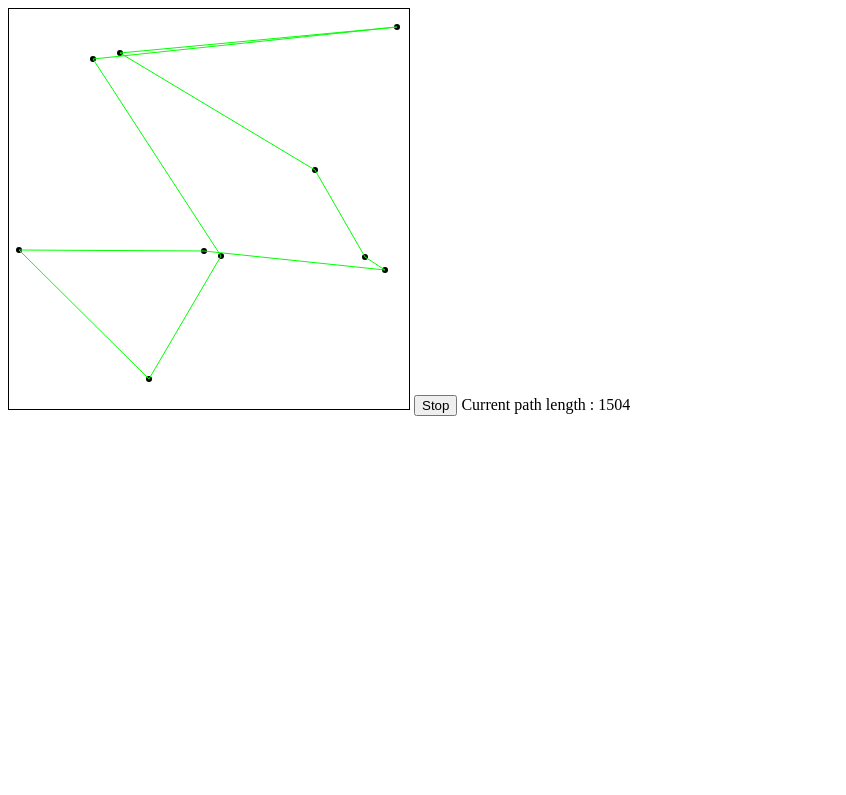
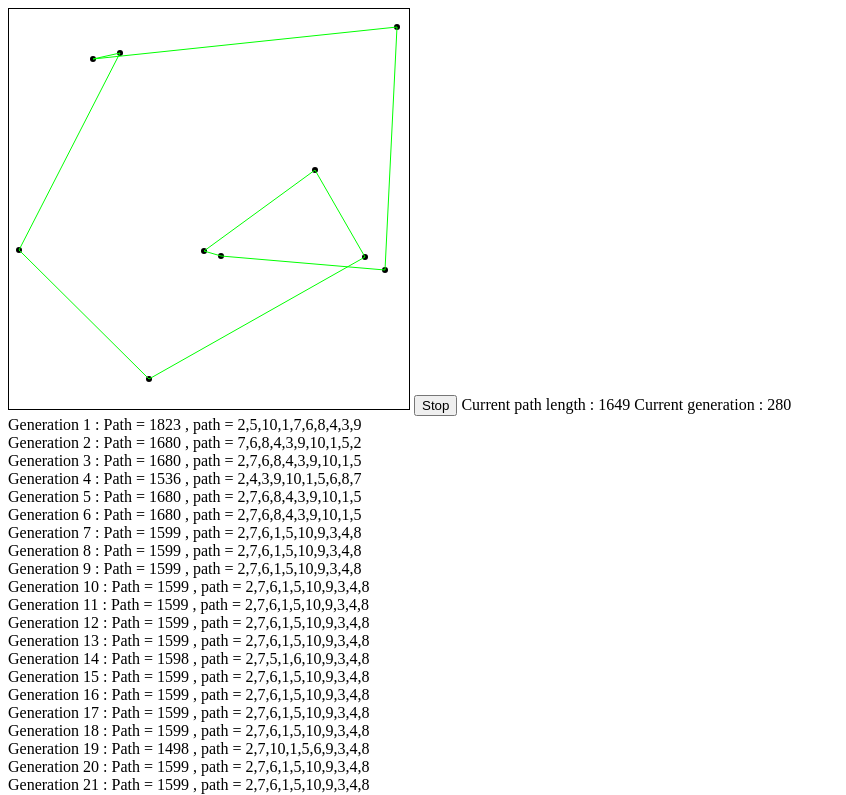
Before and after one commit to FantaSteex/travelling-salesman-problem, a plain HTML site: page index.html in a window 1280 px wide. Both pictures are taken after a click on the button "Start". Shown: the top 795 px of the page, without its empty margins (0-846 px from the left). Drawn offline with Linux system fonts and the light colour scheme.

Commit message:
Improved interface and crossing method

```diff
--- a/index.html
+++ b/index.html
@@ -9,5 +9,7 @@
 		<canvas id="canvas" width="400" height="400"></canvas>
 		<button id="start">Start</button>
 		<span>Current path length : </span><span id="bestPath"></span>
-    </body>
+		<span>Current generation : </span><span id="generation"></span>
+		<div id="recap"></div>
+	</body>
 </html>
--- a/js/algo.js
+++ b/js/algo.js
@@ -1,5 +1,5 @@
 var PROBA_CROSSING = 0.8725;	// Probability of crossing parents for generating children
-var PROBA_MUTATE = 0.01;	// Probability of mutating the newly generated chromosome
+var PROBA_MUTATE = 0.05;	// Probability of mutating the newly generated chromosome
 var POPULATION_SIZE = 20;
 var sumOfAllFitness = 0;	// Updated by evaluateEveryFitness()
 var wheel = [];
@@ -143,59 +143,137 @@ function rankGeneration() {
 }
 
 function crossing(chromosome1, chromosome2) {
-	//console.log("--------CROSSING");
-	//console.log(chromosome1, chromosome2);
-	var currentChromosome = chromosome1.slice(0), otherChromosome = chromosome2.slice(0);
+	/*console.log("CROSSING");
+	console.log("c1, c2", chromosome1, chromosome2);*/
+	if(Math.random() <= PROBA_CROSSING) {
+		var currentChromosome = chromosome1.slice(0); // Can be exchanged with otherChromosome at every crossing point
+		var otherChromosome = chromosome2.slice(0);
 		var currentNode;
 		var solution = [], availableNodes = chromosome1.slice(0);
 		var stayingValue, crossingValue;
 
-	solution.push(currentChromosome[0]);
+		solution.push(currentChromosome[0]);	// Adding the starting node to the solution
 		if(availableNodes.length > 0)
-		availableNodes.splice(availableNodes.indexOf(currentChromosome[0]), 1);
+			availableNodes.splice(availableNodes.indexOf(currentChromosome[0]), 1);	// Remove starting point from available nodes
+
+		currentNode = currentChromosome[0];
+
+		// Loop on each gene of the chromosome
+		for(var i = 0 ; i < chromosome1.length - 1 ; i++) {
+			// currentNode = currentChromosome[i];	// Current gene
 
 
-	for(var i = 0 ; i < chromosome1.length - 1 ; i++) {
-		currentNode = currentChromosome[i];
+			// If currentNode isn't the last gene of currentChromosome's array
+			if(currentChromosome[currentChromosome.length-1] != currentNode)
+				stayingValue = currentChromosome[currentChromosome.indexOf(currentNode) + 1];	// Value will be the gene on the next index
+			else
+				stayingValue = currentChromosome[0];	// Value will be the starting node of the path : the first index of the chromosome
 
-
-		if(currentChromosome[currentChromosome.length-1] != currentNode)
-			stayingValue = currentChromosome[i+1];
-		else
-			stayingValue = currentChromosome[0];
-
-		if(otherChromosome[otherChromosome.length-1] != currentNode)	// currentNode not the last value in otherChromosome
+			// Same as above, but for the other chromosome
+			if(otherChromosome[otherChromosome.length-1] != currentNode)
 				crossingValue = otherChromosome[otherChromosome.indexOf(currentNode) + 1];
 			else
 				crossingValue = otherChromosome[0];
 
+			//console.log(currentNode, currentChromosome, otherChromosome, stayingValue, crossingValue);
+			//console.log(currentNode, stayingValue, crossingValue);
 
-		//console.log(currentNode, stayingValue, crossingValue);
-		if(Math.random() < PROBA_CROSSING) {	// Crossing
 
+			if(!solution.includes(crossingValue) && !solution.includes(stayingValue)) {
+				//console.log("Both");
+				if(Math.random() < PROBA_CROSSING) { // Crossing
 					currentNode = crossingValue;
-			currentChromosome = (currentChromosome == chromosome1 ? chromosome2:chromosome1);
-		} else {	// No crossing
+					if(currentChromosome.equals(chromosome1)) {
+						//console.log("Equals", currentChromosome, chromosome1, chromosome2);
+						currentChromosome = chromosome2.slice(0);
+						otherChromosome = chromosome1.slice(0);
+						//console.log("Equals", currentChromosome, chromosome1, chromosome2);
+					} else {
+						//console.log("Not equals", currentChromosome, chromosome1, chromosome2);
+						currentChromosome = chromosome1.slice(0);
+						otherChromosome = chromosome2.slice(0);
+						//console.log("Not equals", currentChromosome, chromosome1, chromosome2);
+					}
+				} else {
 					currentNode = stayingValue;
 				}
+			} else if(!solution.includes(crossingValue)) {
+				//console.log("crossing");
+				currentNode = crossingValue;
+				if(currentChromosome.equals(chromosome1)) {
+					//console.log("Equals", currentChromosome, chromosome1, chromosome2);
+					currentChromosome = chromosome2.slice(0);
+					otherChromosome = chromosome1.slice(0);
+					//console.log("Equals", currentChromosome, chromosome1, chromosome2);
+				} else {
+					//console.log("Not equals", currentChromosome, chromosome1, chromosome2);
+					currentChromosome = chromosome1.slice(0);
+					otherChromosome = chromosome2.slice(0);
+					//console.log("Not equals", currentChromosome, chromosome1, chromosome2);
+				}
+			} else if(!solution.includes(stayingValue)) {
+				//console.log("Stay");
+				currentNode = stayingValue;
+			} else {
+				//console.log("Rand");
+				currentNode = (availableNodes.length == 1 ? availableNodes[0]:availableNodes[randomInt(0, availableNodes.length - 1)]);	// Randomly choosing a node in the available ones
+			}
 
-		//console.log(currentNode, availableNodes);
 
-		if(solution.includes(currentNode)) {
-			var n = (availableNodes.length == 1 ? availableNodes[0]:availableNodes[randomInt(0, availableNodes.length - 1)])
-			solution.push(n);
-			if(availableNodes.length > 0)
-				availableNodes.splice(availableNodes.indexOf(n), 1);
+			/*if(Math.random() < PROBA_CROSSING) {	// Crossing : TODO PAR BESTFITNESS
+				//console.log("cross");
+				if(solution.includes(crossingValue)) {
+					if(solution.includes(stayingValue)) {
+						console.log("rand");
+						currentNode = (availableNodes.length == 1 ? availableNodes[0]:availableNodes[randomInt(0, availableNodes.length - 1)]);	// Randomly choosing a node in the available ones
+					} else {
+						console.log("staying");
+						currentNode = stayingValue;
 					}
-		else {
+				} else {
+					currentNode = crossingValue;
+					// Adjusting the current and other chromosome for the next genes
+					if(currentChromosome.equals(chromosome1)) {
+						console.log("Equals", currentChromosome, chromosome1, chromosome2);
+						currentChromosome = chromosome2.slice(0);
+						otherChromosome = chromosome1.slice(0);
+						console.log("Equals", currentChromosome, chromosome1, chromosome2);
+					} else {
+						console.log("Not equals", currentChromosome, chromosome1, chromosome2);
+						currentChromosome = chromosome1.slice(0);
+						otherChromosome = chromosome2.slice(0);
+						console.log("Not equals", currentChromosome, chromosome1, chromosome2);
+					}
+				}
+			} else {	// No crossing
+				//console.log("no cross");
+				if(solution.includes(stayingValue)) {
+					currentNode = (availableNodes.length == 1 ? availableNodes[0]:availableNodes[randomInt(0, availableNodes.length - 1)]);	// Randomly choosing a node in the available ones
+				} else {
+					currentNode = stayingValue;
+				}
+			}*/
+
+			//console.log(currentNode, solution, availableNodes);
+
+
+			/*if(solution.includes(currentNode)) {	// Chosen node is already in the solution we are building
+				//console.log("includes");
+				currentNode = (availableNodes.length == 1 ? availableNodes[0]:availableNodes[randomInt(0, availableNodes.length - 1)]);	// Randomly choosing a node in the available ones
+			}*/
+
 			solution.push(currentNode);
 			if(availableNodes.length > 0)
 				availableNodes.splice(availableNodes.indexOf(currentNode), 1);
+
 		}
-		//console.log(solution);
+		//console.log("Solution : ", solution);
+		return solution;
+
+	} else {
+		//console.log("Solution (no cross) : ", chromosome1);
+		return chromosome1;
 	}
-
-	return solution;
 }
 
 function mutate(chromosome) {
@@ -213,7 +291,7 @@ function mutate(chromosome) {
 		//console.log(chromosome[rand], newValue, chromosome.indexOf(newValue), toMutate);
 		chromosome[chromosome.indexOf(newValue)] = toMutate;
 		chromosome[rand] = newValue;
-		//console.log(chromosome);
+		console.log(chromosome);
 	}
 }
 
--- a/js/main.js
+++ b/js/main.js
@@ -12,6 +12,7 @@ var newPopulation = [];
 var bestPath = 0;
 var oldBestPathsLength = [];
 var speed = 10;
+var generation = 1;
 
 $(document).ready(function() {
 	canvas = $("#canvas")[0];
@@ -33,9 +34,13 @@ $(document).ready(function() {
 	generatePopulation();
 	setInterval(function() {
 		if(run) {
+			//console.log("--------------------------GENERATION " + (generation + 1));
 			drawing();
 			rankGeneration();
+			//console.log("Population : ", population);
 			$("#bestPath").text(parseInt(getFitness(bestPath)));
+			$("#generation").text(generation);
+			$("#recap").append("Generation " + (generation++) + " : Path = " + parseInt(getFitness(bestPath)) + " , path = " + bestPath + "<br/>");
 		}
 
 	}, speed);
@@ -43,7 +48,7 @@ $(document).ready(function() {
 
 
 });
-
+//
 //	Inits nodes randomly or not according to rand
 function initNodes(rand) {
 	if(rand) {
@@ -161,3 +166,30 @@ function drawPath(chromosome) {
 function clear() {
 	context.clearRect(0, 0, CANVAS_X, CANVAS_Y);
 }
+
+// Source : https://stackoverflow.com/questions/7837456/how-to-compare-arrays-in-javascript
+Array.prototype.equals = function (array) {
+    // if the other array is a falsy value, return
+    if (!array)
+        return false;
+
+    // compare lengths - can save a lot of time
+    if (this.length != array.length)
+        return false;
+
+    for (var i = 0, l=this.length; i < l; i++) {
+        // Check if we have nested arrays
+        if (this[i] instanceof Array && array[i] instanceof Array) {
+            // recurse into the nested arrays
+            if (!this[i].equals(array[i]))
+                return false;
+        }
+        else if (this[i] != array[i]) {
+            // Warning - two different object instances will never be equal: {x:20} != {x:20}
+            return false;
+        }
+    }
+    return true;
+}
+// Hide method from for-in loops
+Object.defineProperty(Array.prototype, "equals", {enumerable: false});
```
Lines whose indentation alone changed are shown as unchanged.
